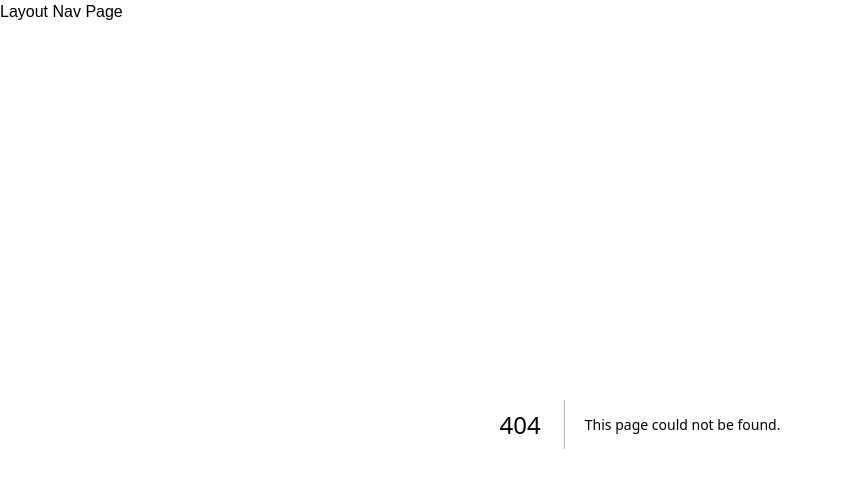
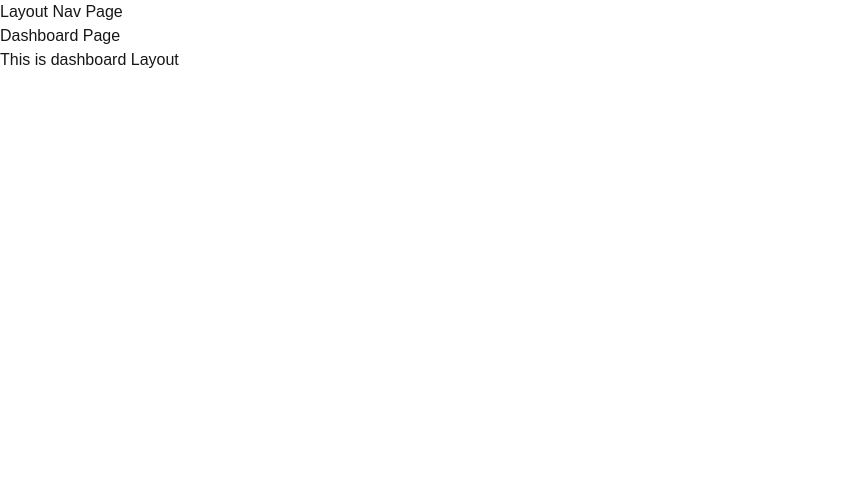
Before and after one commit to myomarlar/stack-Overflow, a Next.js app: page /dashboard in a window 1280 px wide. Before the commit this address had no page. Shown: the top 488 px of the page, without its empty margins (0-843 px from the left). Built offline with nearby package versions, Linux system fonts and the light colour scheme.

Commit message:
create_dashboard

```diff
--- a/app/blogs/[slugs]/page.tsx
+++ b/app/blogs/[slugs]/page.tsx
@@ -1,6 +1,6 @@
 /** @format */
 
-export default async function BlogDetails({
+export default async function BLogsDetails({
   params,
 }: {
   params: Promise<{ slugs: string }>;
@@ -8,7 +8,7 @@ export default async function BlogDetails({
   const { slugs } = await params;
   return (
     <div>
-      <h1>BlogDetails - {slugs}</h1>
+      <h1>BlogsDetails - {slugs}</h1>
     </div>
   );
 }
--- /dev/null
+++ b/app/dashboard/layout.tsx
@@ -0,0 +1,12 @@
+/** @format */
+
+export default function DashboardLayout({
+  children,
+}: Readonly<{ children: React.ReactNode }>) {
+  return (
+    <div>
+      {children}
+      <h1>This is dashboard Layout</h1>
+    </div>
+  );
+}
--- /dev/null
+++ b/app/dashboard/page.tsx
@@ -0,0 +1,9 @@
+/** @format */
+
+export default function DashboardPage() {
+  return (
+    <div>
+      <h1>Dashboard Page</h1>
+    </div>
+  );
+}
```
